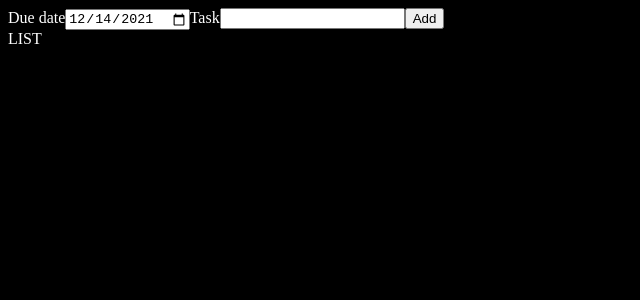
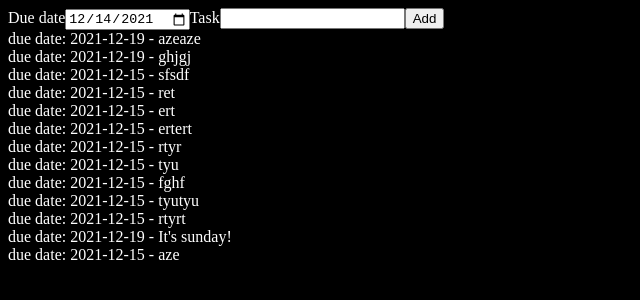
Before and after one commit to WandoCode/react-todolist, a React (Create React App) app: page / in a window 1280 px wide. Shown: the top 300 px of the page, without its empty margins (0-640 px from the left). Built offline with nearby package versions, Linux system fonts and the light colour scheme; data requests are answered from the project's data file.

Commit message:
Add a Taskslist comp with OneTask comp to show every tasks in the db. Add a link between the form to add a task and the TasksList component to update it when db is updated.

```diff
--- a/src/App.js
+++ b/src/App.js
@@ -1,11 +1,22 @@
 import FormAddTask from "./components/FormAddTask";
 import TasksList from "./components/TasksList";
+import { useState, useEffect } from "react";
 
 function App() {
+  const [dbChanged, setDbChanged] = useState(true);
+
+  const dbHasChanged = () => {
+    setDbChanged(true);
+  };
+
+  useEffect(() => {
+    setDbChanged(false);
+  }, [dbChanged]);
+
   return (
     <div className="App">
-      <FormAddTask />
-      <TasksList />
+      <FormAddTask dbHasChanged={dbHasChanged} />
+      <TasksList lookDb={dbChanged} />
     </div>
   );
 }
--- a/src/assets/datas.json
+++ b/src/assets/datas.json
@@ -13,6 +13,83 @@
       "description": "ghjgj",
       "done": false,
       "id": "Gxk8ZPu"
+    },
+    {
+      "date": "2021-12-15",
+      "dueDate": "2021-12-15",
+      "description": "sfsdf",
+      "done": false,
+      "id": "Kb3iUXl"
+    },
+    {
+      "date": "2021-12-15",
+      "dueDate": "2021-12-15",
+      "description": "ret",
+      "done": false,
+      "id": "VDqD4wJ"
+    },
+    {
+      "date": "2021-12-15",
+      "dueDate": "2021-12-15",
+      "description": "ert",
+      "done": false,
+      "id": "GidLMUS"
+    },
+    {
+      "date": "2021-12-15",
+      "dueDate": "2021-12-15",
+      "description": "ertert",
+      "done": false,
+      "id": "2pbzakk"
+    },
+    {
+      "date": "2021-12-15",
+      "dueDate": "2021-12-15",
+      "description": "rtyr",
+      "done": false,
+      "id": "2NUXuiJ"
+    },
+    {
+      "date": "2021-12-15",
+      "dueDate": "2021-12-15",
+      "description": "tyu",
+      "done": false,
+      "id": "5-fjjWZ"
+    },
+    {
+      "date": "2021-12-15",
+      "dueDate": "2021-12-15",
+      "description": "fghf",
+      "done": false,
+      "id": "kgvRd78"
+    },
+    {
+      "date": "2021-12-15",
+      "dueDate": "2021-12-15",
+      "description": "tyutyu",
+      "done": false,
+      "id": "FvIYLNP"
+    },
+    {
+      "date": "2021-12-15",
+      "dueDate": "2021-12-15",
+      "description": "rtyrt",
+      "done": false,
+      "id": "r2vqr0q"
+    },
+    {
+      "date": "2021-12-15",
+      "dueDate": "2021-12-19",
+      "description": "It's sunday!",
+      "done": false,
+      "id": "cjSd_Zn"
+    },
+    {
+      "date": "2021-12-15",
+      "dueDate": "2021-12-15",
+      "description": "aze",
+      "done": false,
+      "id": "xNUWWQW"
     }
   ]
 }
--- a/src/components/FormAddTask.js
+++ b/src/components/FormAddTask.js
@@ -63,6 +63,9 @@ function FormAddTask(props) {
 
       /* Send object to DB */
       postToDb("http://localhost:8080/tasks", newTask);
+
+      /* Tell App that db has changed */
+      props.dbHasChanged();
 
       /* Rest form values*/
       setDueDate(today);
--- a/src/components/OneTask.js
+++ b/src/components/OneTask.js
@@ -0,0 +1,9 @@
+function OneTask(props) {
+  return (
+    <div className="task">
+      due date: {props.task.dueDate} - {props.task.description}
+    </div>
+  );
+}
+
+export default OneTask;
--- a/src/components/TasksList.js
+++ b/src/components/TasksList.js
@@ -1,11 +1,27 @@
 import { useState, useEffect } from "react";
+import OneTask from "./OneTask";
+import uniqid from "uniqid";
 const axios = require("axios");
 
 function TasksList(props) {
+  const [tasksObjectArray, setTasksObjectArray] = useState([]);
+
+  const showTasks = () => {
+    return tasksObjectArray.map((task) => {
+      return <OneTask task={task} key={uniqid()} />;
+    });
+  };
+
   useEffect(() => {
-    console.log("test");
-  });
-  return <div className="tasks-list">LIST</div>;
+    if (props.lookDb) {
+      axios.get("http://localhost:8080/tasks").then((resp) => {
+        const data = resp.data;
+        setTasksObjectArray(data);
+      });
+    }
+  }, [props.lookDb]);
+
+  return <div className="tasks-list">{showTasks()}</div>;
 }
 
 export default TasksList;
```
